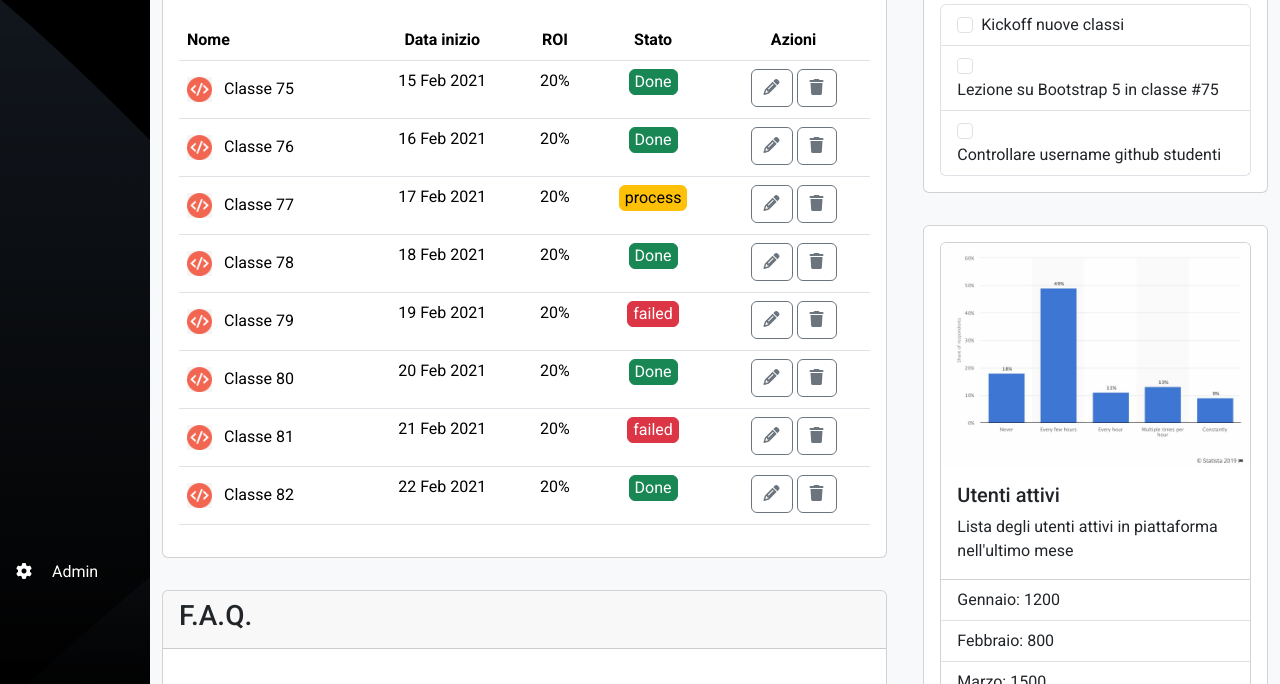
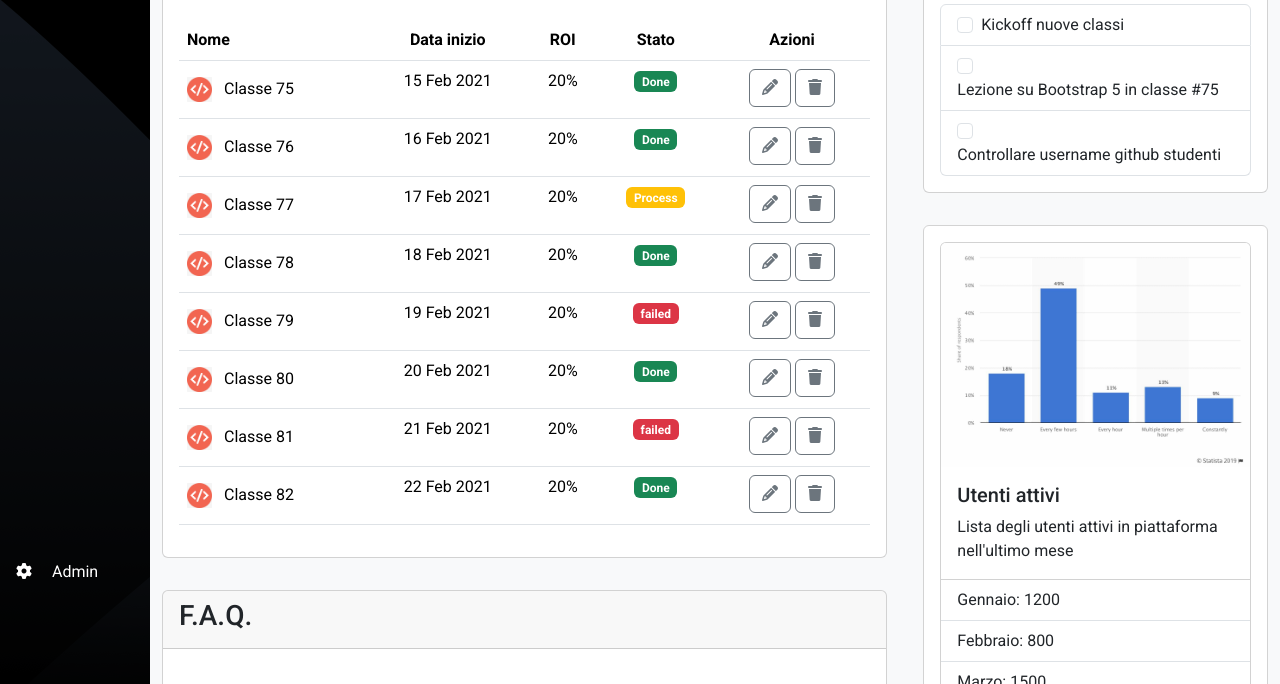
Before and after one commit to AnotherDebug/html-css-bootstrap-dashboard, a plain HTML site: page index.html in a window 1280 px wide. Shown: the part 176-860 px from the top of the page. Drawn offline with nearby package versions, Linux system fonts and the light colour scheme.

Commit message:
[FIX]: badge table

```diff
--- a/assets/css/style.css
+++ b/assets/css/style.css
@@ -3,16 +3,9 @@ body {
     font-family: 'Roboto', sans-serif;
 }
 
-.w-95 {
-    width: 95%;
-}
 
 .pr-12 {
     padding-right: 12px;
-}
-
-.button-ad {
-    padding: 0 5px;
 }
 
 .white-color {
--- a/index.html
+++ b/index.html
@@ -187,8 +187,7 @@
                                                             <td class="text-center pb-3">15 Feb 2021</td>
                                                             <td class="text-center">20%</td>
                                                             <td class="text-center">
-                                                                <button type="button"
-                                                                    class="btn btn-success button-ad">Done</button>
+                                                                <span class="badge text-bg-success">Done</span>
                                                             </td>
                                                             <td class="text-center">
                                                                 <button type="button"
@@ -209,8 +208,7 @@
                                                             <td class="text-center pb-3">16 Feb 2021</td>
                                                             <td class="text-center">20%</td>
                                                             <td class="text-center">
-                                                                <button type="button"
-                                                                    class="btn btn-success button-ad">Done</button>
+                                                                <span class="badge text-bg-success">Done</span>
                                                             </td>
                                                             <td class="text-center">
                                                                 <button type="button"
@@ -231,8 +229,7 @@
                                                             <td class="text-center pb-3">17 Feb 2021</td>
                                                             <td class="text-center">20%</td>
                                                             <td class="text-center">
-                                                                <button type="button"
-                                                                    class="btn btn-warning button-ad">process</button>
+                                                                <span class="badge text-bg-warning text-white">Process</span>
                                                             </td>
                                                             <td class="text-center">
                                                                 <button type="button"
@@ -253,8 +250,7 @@
                                                             <td class="text-center pb-3">18 Feb 2021</td>
                                                             <td class="text-center">20%</td>
                                                             <td class="text-center">
-                                                                <button type="button"
-                                                                    class="btn btn-success button-ad">Done</button>
+                                                                <span class="badge text-bg-success">Done</span>
                                                             </td>
                                                             <td class="text-center">
                                                                 <button type="button"
@@ -275,8 +271,7 @@
                                                             <td class="text-center pb-3">19 Feb 2021</td>
                                                             <td class="text-center">20%</td>
                                                             <td class="text-center">
-                                                                <button type="button"
-                                                                    class="btn btn-danger button-ad">failed</button>
+                                                                <span class="badge text-bg-danger">failed</span>
                                                             </td>
                                                             <td class="text-center">
                                                                 <button type="button"
@@ -297,8 +292,7 @@
                                                             <td class="text-center pb-3">20 Feb 2021</td>
                                                             <td class="text-center">20%</td>
                                                             <td class="text-center">
-                                                                <button type="button"
-                                                                    class="btn btn-success button-ad">Done</button>
+                                                                <span class="badge text-bg-success">Done</span>
                                                             </td>
                                                             <td class="text-center">
                                                                 <button type="button"
@@ -319,8 +313,7 @@
                                                             <td class="text-center pb-3">21 Feb 2021</td>
                                                             <td class="text-center">20%</td>
                                                             <td class="text-center">
-                                                                <button type="button"
-                                                                    class="btn btn-danger button-ad">failed</button>
+                                                                <span class="badge text-bg-danger">failed</span>
                                                             </td>
                                                             <td class="text-center">
                                                                 <button type="button"
@@ -341,8 +334,7 @@
                                                             <td class="text-center pb-3">22 Feb 2021</td>
                                                             <td class="text-center">20%</td>
                                                             <td class="text-center">
-                                                                <button type="button"
-                                                                    class="btn btn-success button-ad">Done</button>
+                                                                <span class="badge text-bg-success">Done</span>
                                                             </td>
                                                             <td class="text-center">
                                                                 <button type="button"
```
